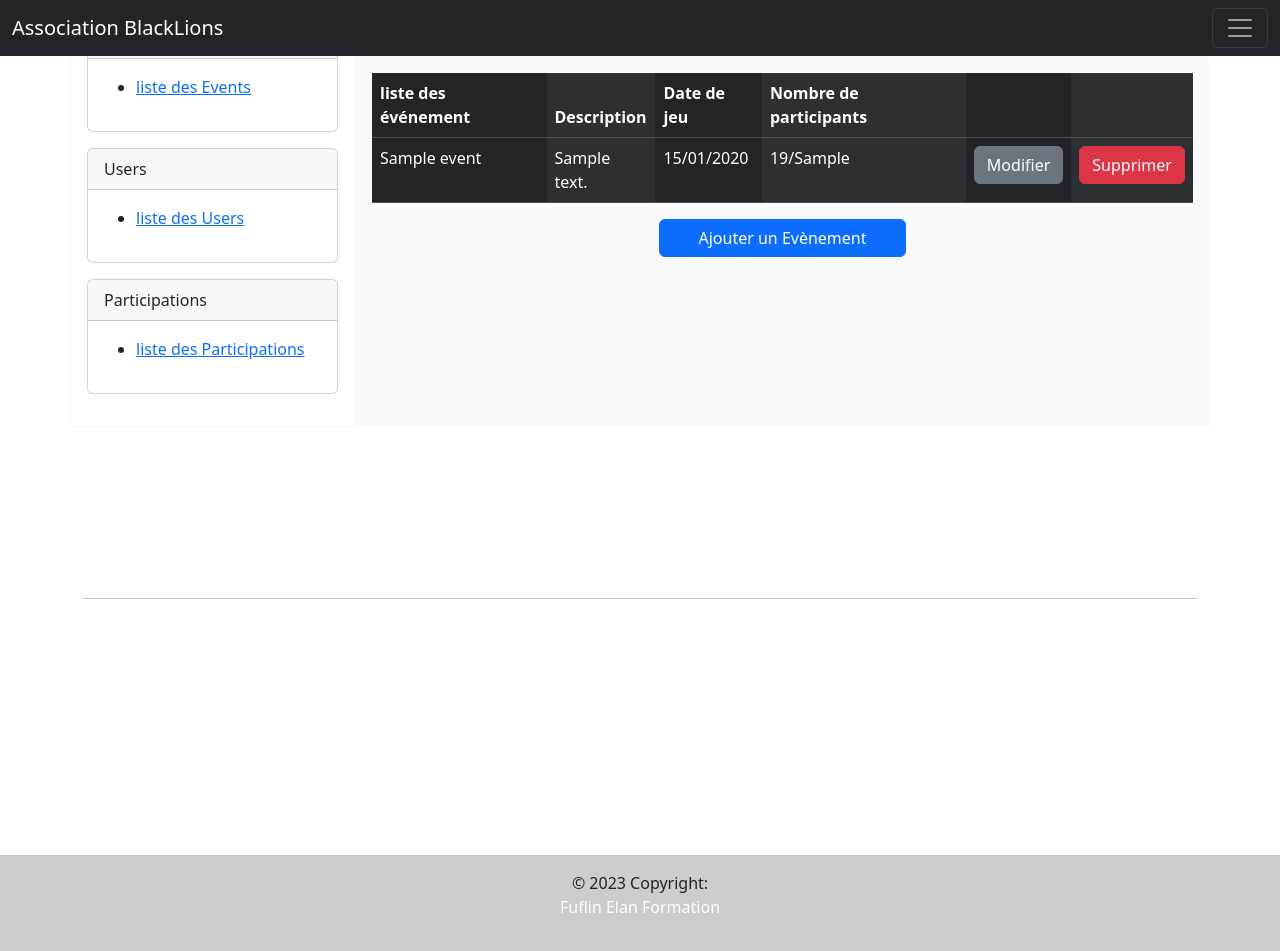
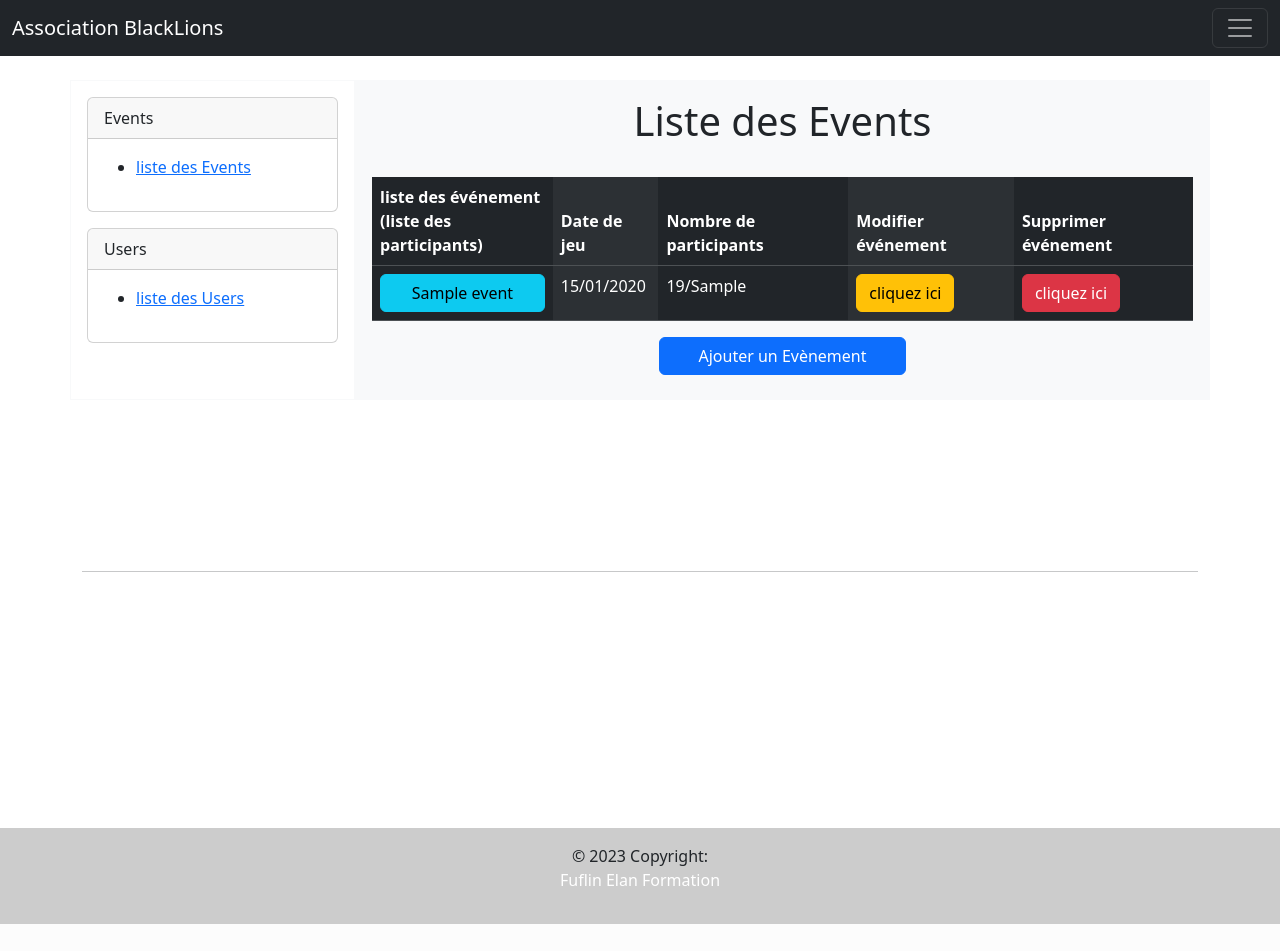
Before and after one commit to fuflin/SiteBlackLions, a Symfony app: template templates/Admin/Events/index.html.twig in a window 1280 px wide. After the commit the page ends 924 px from the top, so only its background shows below. Run offline with Twig, Linux system fonts and the light colour scheme; the template is opened without the code that fills it: most values are stand-ins (such as "Sample title", 1, 10 or a date in 2020); some libraries are stand-ins or nearby versions.

Commit message:
modif visuel pour l'affichage

```diff
--- a/templates/Admin/Events/index.html.twig
+++ b/templates/Admin/Events/index.html.twig
@@ -4,31 +4,30 @@
 
 {% block body %}
 
-    <div class="container">
+    <div class="container" style="margin-top: 80px;">
         <div class="row">
             {% include "partials/adminNav.html.twig" %}
             <div class="col-9 border border-light bg-light p-3">
-                <h1>Liste des Events</h1>
+                <h1 style="text-align: center;">Liste des Events</h1><br>
+
                 <table class="table table-dark table-striped-columns">
                     <thead>
                         <tr>
-                            <th>liste des événement</th>
-                            <th>Description</th>
+                            <th> liste des événement<br>(liste des participants)</th>
                             <th>Date de jeu</th>
                             <th>Nombre de participants</th>
-                            <th></th>
-                            <th></th>
+                            <th>Modifier événement</th>
+                            <th>Supprimer événement</th>
                         </tr>
                     </thead>
                     <tbody>
                         {% for event in events %}
                             <tr>
-                                <td>{{ event.name }}</td>
-                                <td>{{ event.description }}</td>
+                                <td><a href="{{ path('admin_participate_show', {'id': event.id})}}" class="btn btn-info" style="display: flex; justify-content: center;">{{ event.name }}</a></td>
                                 <td>{{event.DateCreate | date('d/m/Y')}}</td>
                                 <td>{{event.participates|length}}/{{event.NbMaxPers}}</td>
-                                <td><a href="{{ path('edit_event', {'id': event.id})}}" class="btn btn-secondary">Modifier</a></td>
-                                <td><a href="{{ path('delete_event', {'id': event.id})}}" class="btn btn-danger">Supprimer</a></td>
+                                <td><a href="{{ path('edit_event', {'id': event.id})}}" class="btn btn-warning">cliquez ici</a></td>
+                                <td><a href="{{ path('delete_event', {'id': event.id})}}" class="btn btn-danger">cliquez ici</a></td>
                             </tr>
                         {% endfor %}
                     </tbody>
--- a/templates/Admin/Users/index.html.twig
+++ b/templates/Admin/Users/index.html.twig
@@ -4,12 +4,12 @@
 
 {% block body %}
 
-    <div class="container">
+    <div class="container" style="margin-top: 80px;">
         <div class="row">
             {% include "partials/adminNav.html.twig" %}
             <div class="col-9 border border-light bg-light p-3">
-                <h1>Liste des Users</h1>
-                <table class="table table-dark table-striped-columns">
+                <h1 style="text-align: center;">Liste des Users</h1><br>
+                <table class="table table-dark table-striped-columns" style="border-radius: 15px;">
                     <thead>
                         <tr>
                             <th>liste des Users</th>
--- a/templates/partials/adminNav.html.twig
+++ b/templates/partials/adminNav.html.twig
@@ -1,6 +1,6 @@
 <aside class="col-3 border border-light bg-white p-3">
 
-    <atcile class="card mb-3">
+    <article class="card mb-3">
         <div class="card-header">
             Events
         </div>
@@ -9,8 +9,8 @@
                 <li><a href="{{path('admin_events_index')}}">liste des Events</a></li>
             </ul>
         </div>
-    </atcile>
-    <atcile class="card mb-3">
+    </article>
+    <article class="card mb-3">
         <div class="card-header">
             Users
         </div>
@@ -19,15 +19,5 @@
                 <li><a href="{{path('admin_users_index')}}">liste des Users</a></li>
             </ul>
         </div>
-    </atcile>
-    <atcile class="card mb-3">
-        <div class="card-header">
-            Participations
-        </div>
-        <div class="card-body">
-            <ul>
-                <li><a href="{{path('admin_participate_index')}}">liste des Participations</a></li>
-            </ul>
-        </div>
-    </atcile>
+    </article>
 </aside>
```
Also changed, not shown: templates/Admin/Participate/index.html.twig (+5 -6 lines).
